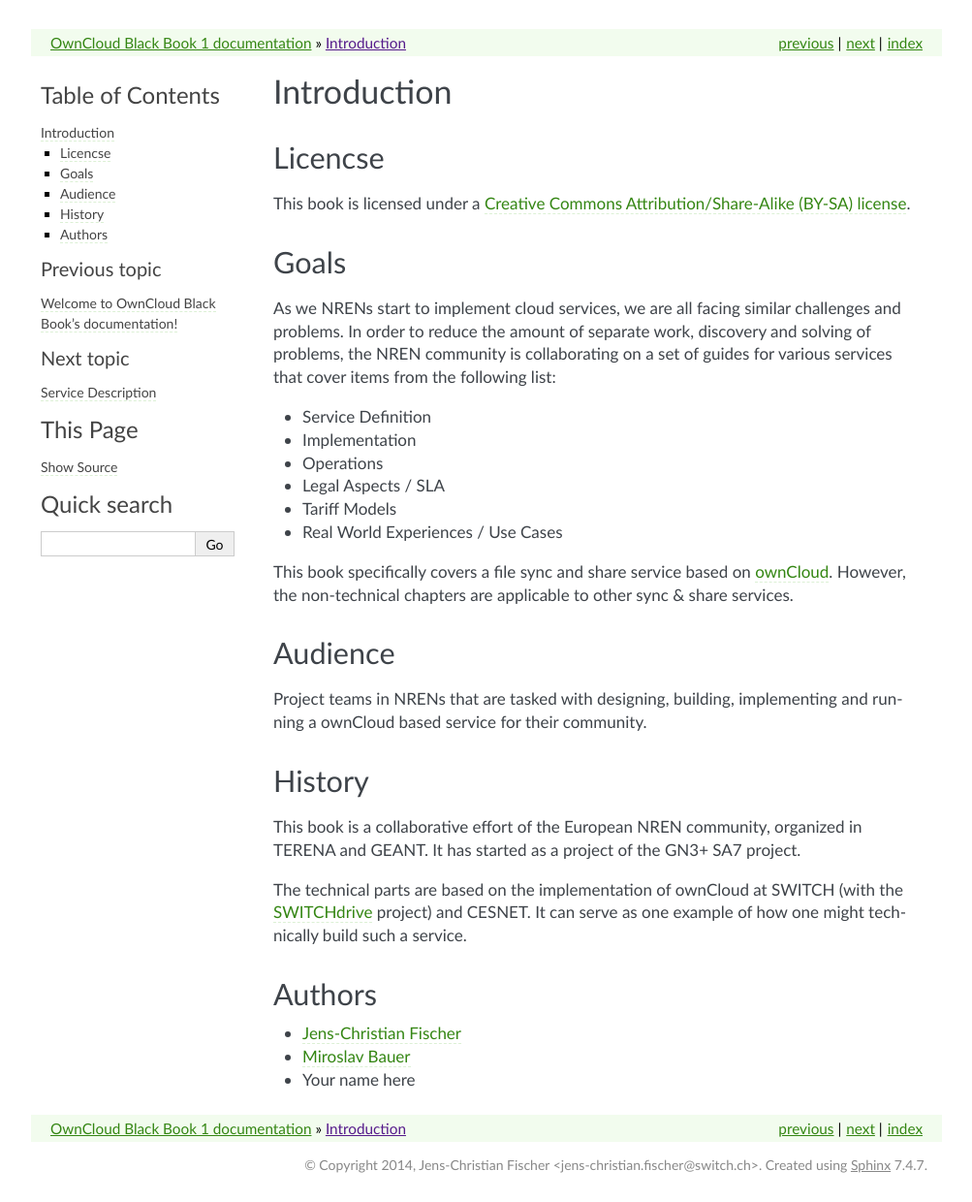
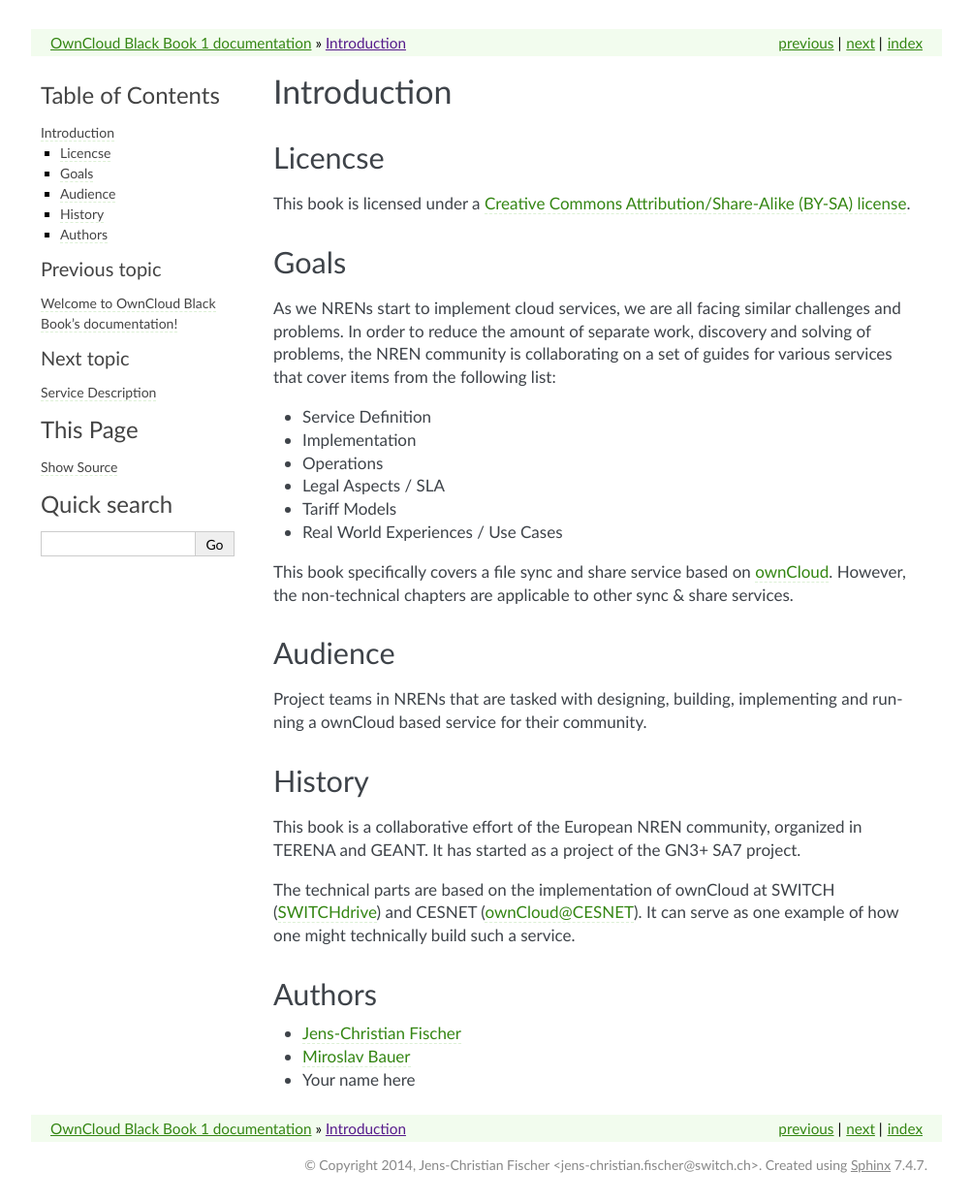
Before and after one commit to switch-ch/cloudservice-owncloud, a Sphinx documentation site: the page built from source/intro.rst, in a window 1280 px wide. Shown: the whole page at 97% size, without its empty margins (138-1141 px from the left). Built offline with Sphinx 7.4.7, drawn with Linux system fonts in a browser that asks for light colours.

Commit message:
Updated History with link to CESNET's ownCloud

```diff
--- a/source/intro.rst
+++ b/source/intro.rst
@@ -39,9 +39,9 @@
 This book is a collaborative effort of the European NREN community, organized
 in TERENA and GEANT. It has started as a project of the GN3+ SA7 project.
 
-The technical parts are based on the implementation of ownCloud at SWITCH (with
-the SWITCHdrive_ project) and CESNET. It can serve as one example of how one might
-technically build such a service.
+The technical parts are based on the implementation of ownCloud at SWITCH
+(SWITCHdrive_) and CESNET (`ownCloud@CESNET`_). It can serve as one
+example of how one might technically build such a service.
 
 Authors
 -------
```
